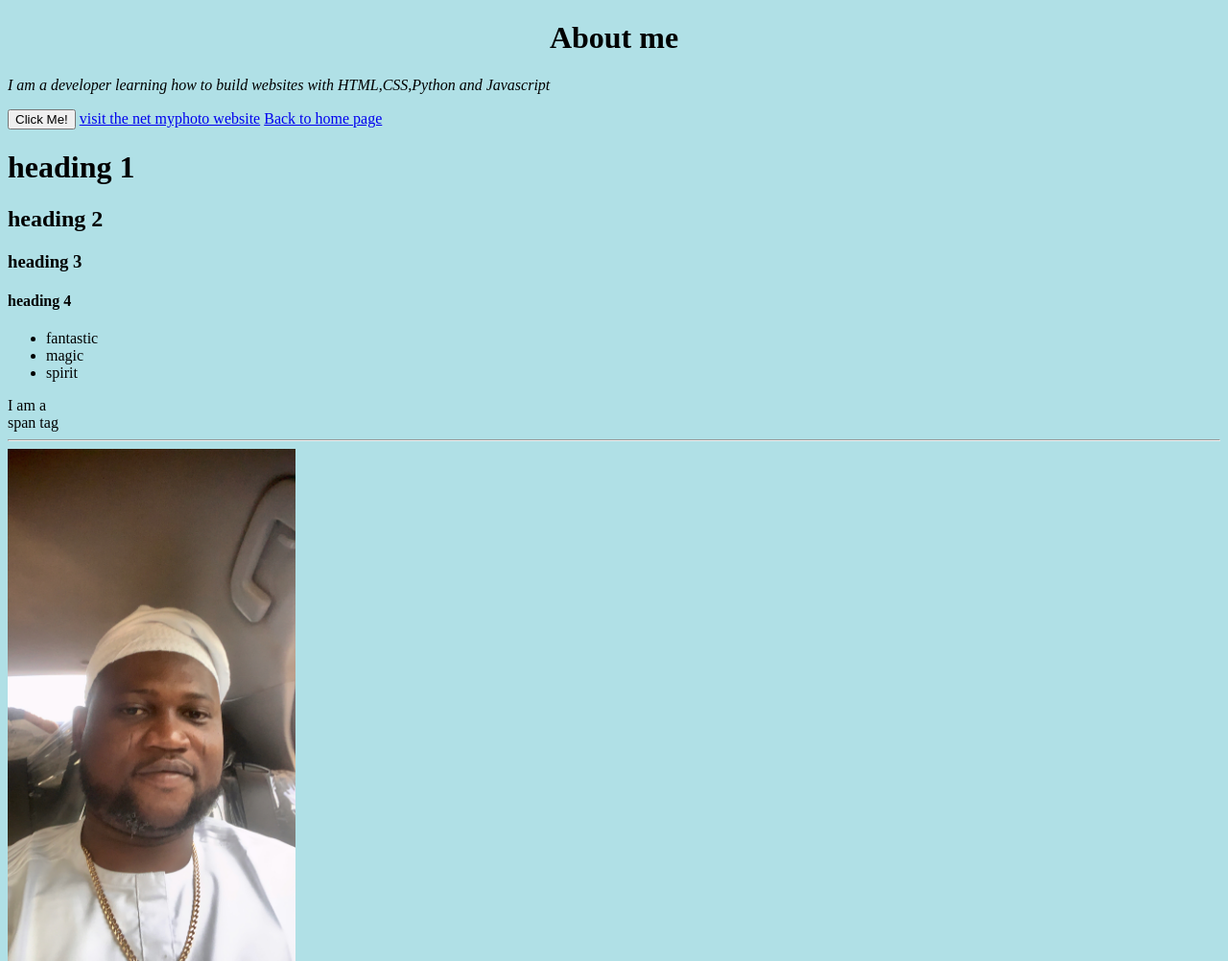
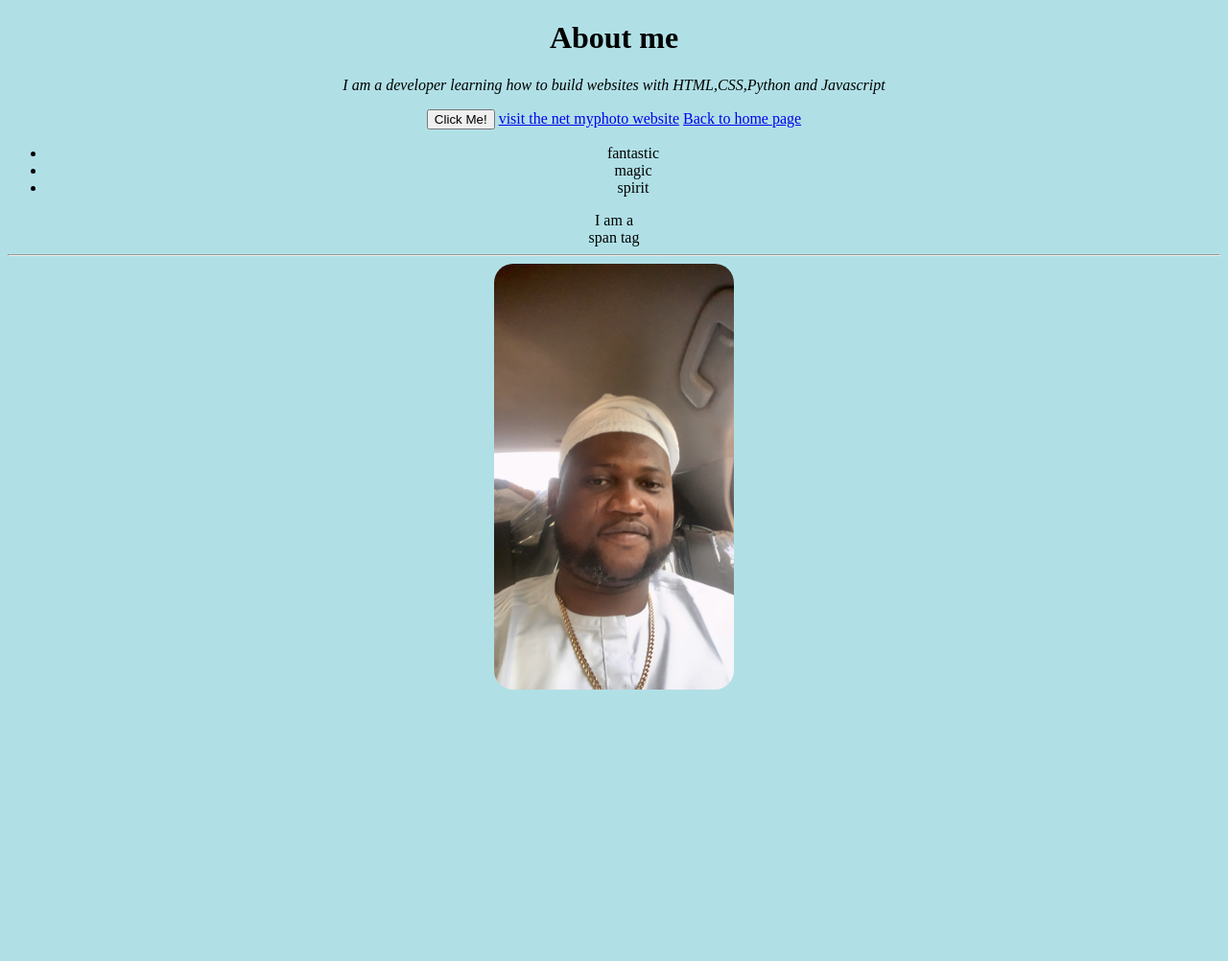
Before and after one commit to ayinsbaba10/my-website, a plain HTML site: page about.html in a window 1280 px wide. Shown: the whole page at 96% size. After the commit the page ends 800 px from the top, so only its background shows below. Drawn offline with Linux system fonts and the light colour scheme.

Commit message:
Add files via upload

```diff
--- a/about.html
+++ b/about.html
@@ -4,21 +4,15 @@
     <meta charset="UTF-8">
     <meta name="viewport" content="width=device-width, initial-scale=1.0">
     <title>Document</title>
+    <link rel="stylesheet" href="style.css">
 </head>
-<body style="background-color: powderblue;"
-<div style="text-align: center;">
-    <h1 style="text-align: center;"><strong>About me</strong></h1>
+<body>
+<div>
+    <h1><strong>About me</strong></h1>
     <p><em>I am a developer learning how to build websites with HTML,CSS,Python and Javascript</em></p>
 <button type="button" onclick="alert"('Success!')">Click Me!</button>
 <a href="https://ayinsbaba10.github.io/my-website/">visit the net myphoto website</a>
 <a href="index.html">Back to home page</a>
-</div>
-
-<div>
-    <h1>heading 1</hi>
-    <h2>heading 2</h2>
-    <h3>heading 3</h3>
-    <h4>heading 4</h4>
 </div>
 
 <div>
--- /dev/null
+++ b/style.css
@@ -0,0 +1,10 @@
+body {
+ background-color: powderblue;
+ text-align: center;
+
+}
+
+img {
+    border-radius: 20px;
+    width: 250px;
+}
```
